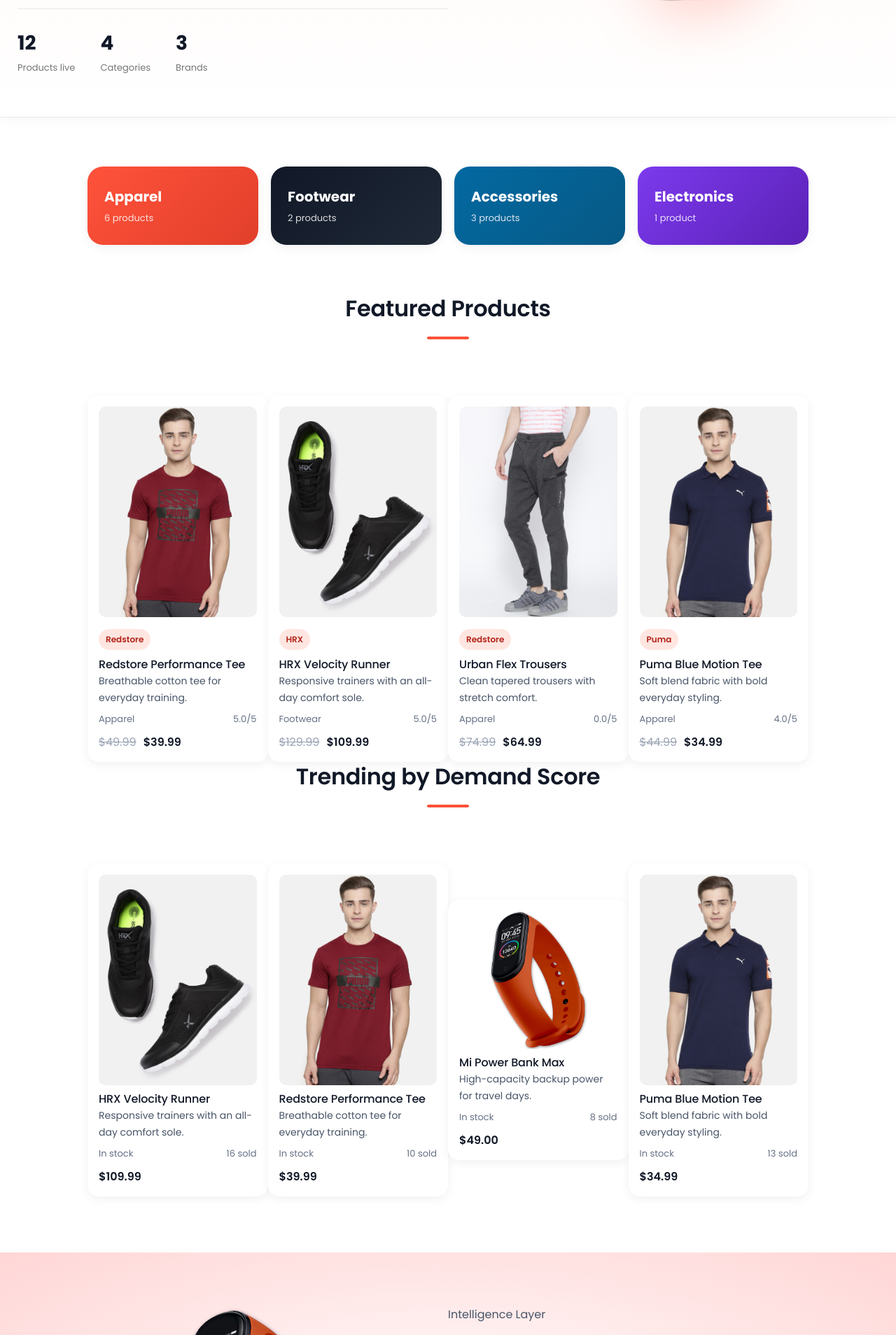
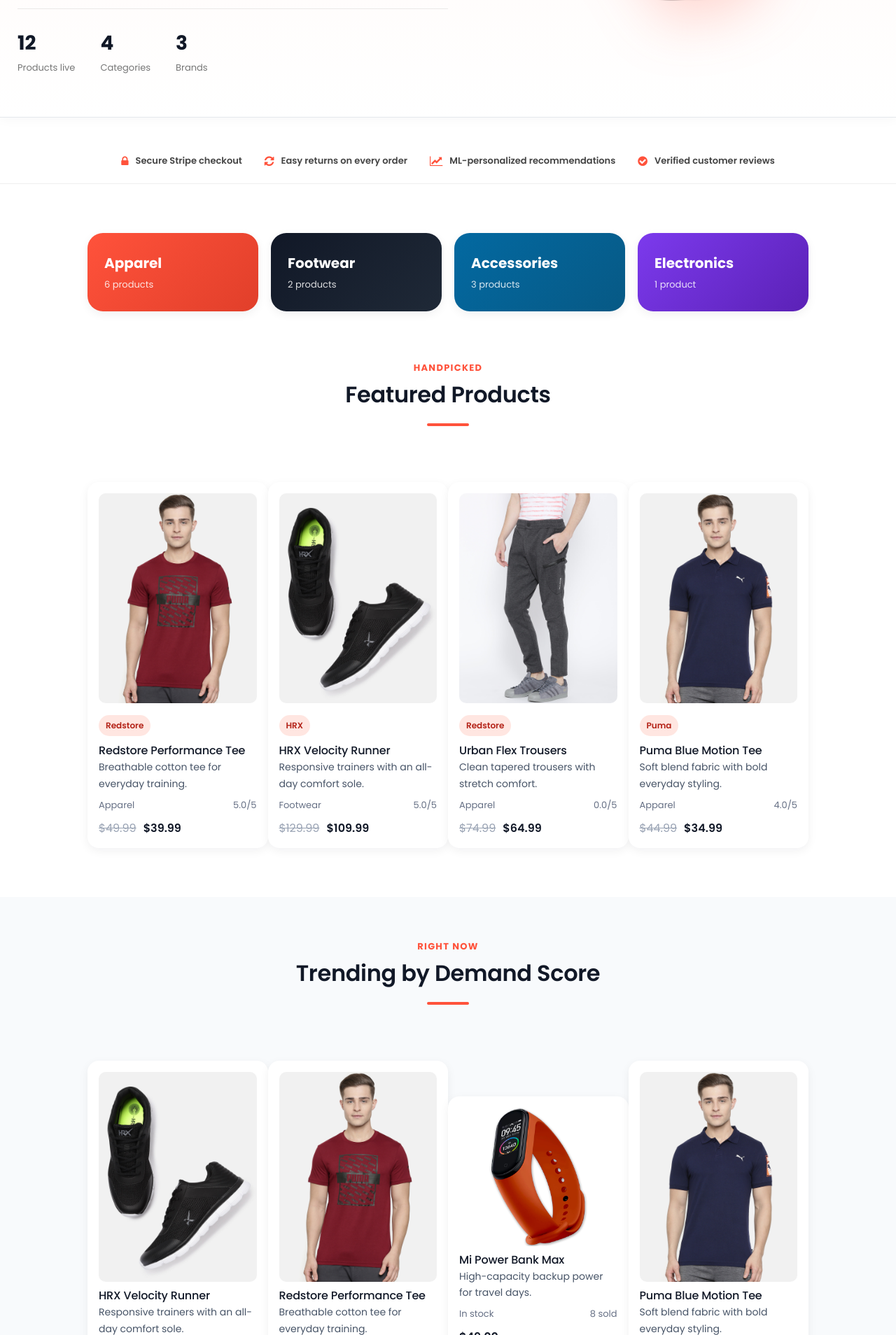
Before and after one commit to biratkdk/Dokan-Ecommerce, a Django app: page / in a window 1280 px wide. Shown: the part 646-2554 px from the top of the page at 70% size. Run offline with Django 4.2, Linux system fonts and the light colour scheme; data comes from the database, SQL or seed files in the repository; data that the repository does not hold is empty.

Commit message:
feat: give the homepage real structure - trust bar, section bands, testimonials
The page was five identical title+row blocks stacked with no visual
rhythm. Added a trust-signal strip under the hero, alternating section
bands so scroll sections read as distinct, eyebrow labels above each
heading, and a testimonials strip backed by real approved reviews.

```diff
--- a/dokan/views.py
+++ b/dokan/views.py
@@ -58,7 +58,7 @@
     recommend_items,
     suggest_support_answers,
 )
-from .models import Address, Brand, Category, EmailNotification, Item, Order, OrderItem, SupportThread
+from .models import Address, Brand, Category, EmailNotification, Item, Order, OrderItem, ProductReview, SupportThread
 from .notifications import (
     send_email_verification_code,
     send_order_placed_email,
@@ -190,6 +190,12 @@
             .annotate(item_count=Count("items", filter=Q(items__is_active=True)))
             .order_by("sort_order", "name")[:4]
         )
+        testimonials = list(
+            ProductReview.objects.approved()
+            .filter(rating__gte=4)
+            .select_related("item", "user")
+            .order_by("-verified_purchase", "-created_at")[:3]
+        )
         context.update(
             {
                 "featured_items": featured_items,
@@ -204,6 +210,7 @@
                 "categories": categories,
                 "catalog_item_count": active_catalog.count(),
                 "brand_count": Brand.objects.filter(is_featured=True).count() or Brand.objects.count(),
+                "testimonials": testimonials,
             }
         )
         return context
--- a/static/css/style.css
+++ b/static/css/style.css
@@ -227,6 +227,94 @@
     filter: drop-shadow(0 30px 40px rgba(255, 82, 59, 0.25));
 }
 
+.trust-bar {
+    border-bottom: 1px solid #eee;
+    padding: 22px 0;
+}
+
+.trust-bar-row {
+    display: flex;
+    flex-wrap: wrap;
+    justify-content: center;
+    gap: 32px;
+}
+
+.trust-item {
+    display: flex;
+    align-items: center;
+    gap: 10px;
+    font-size: 13px;
+    font-weight: 600;
+    color: #444;
+}
+
+.trust-item .fa {
+    color: var(--color-primary);
+    font-size: 16px;
+}
+
+.section-header {
+    text-align: center;
+    margin-bottom: 12px;
+}
+
+.section-eyebrow {
+    color: var(--color-primary);
+    font-size: 13px;
+    font-weight: 700;
+    letter-spacing: 0.1em;
+    text-transform: uppercase;
+    margin-bottom: 6px;
+}
+
+.section-band {
+    background: var(--color-surface-alt);
+    padding: 60px 0;
+    margin: 70px 0;
+}
+
+.testimonial-grid {
+    display: grid;
+    grid-template-columns: repeat(auto-fit, minmax(260px, 1fr));
+    gap: 22px;
+}
+
+.testimonial-card {
+    background: #fff;
+    border-radius: var(--radius-lg);
+    padding: 26px;
+    box-shadow: var(--shadow-sm);
+}
+
+.testimonial-rating {
+    display: inline-block;
+    background: var(--color-primary);
+    color: #fff;
+    font-size: 12px;
+    font-weight: 700;
+    padding: 3px 10px;
+    border-radius: 999px;
+    margin-bottom: 14px;
+}
+
+.testimonial-quote {
+    font-size: 15px;
+    line-height: 1.6;
+    color: var(--color-ink);
+    margin-bottom: 14px;
+}
+
+.testimonial-author {
+    font-size: 13px;
+    font-weight: 600;
+    color: var(--color-ink);
+}
+
+.testimonial-product {
+    font-size: 12px;
+    color: #767676;
+}
+
 .categories {
     margin: 70px 0;
 }
--- a/templates/index.html
+++ b/templates/index.html
@@ -36,6 +36,27 @@
 {% endblock %}
 
 {% block content %}
+    <div class="trust-bar">
+        <div class="small-container trust-bar-row">
+            <div class="trust-item">
+                <i class="fa fa-lock"></i>
+                <span>Secure Stripe checkout</span>
+            </div>
+            <div class="trust-item">
+                <i class="fa fa-refresh"></i>
+                <span>Easy returns on every order</span>
+            </div>
+            <div class="trust-item">
+                <i class="fa fa-line-chart"></i>
+                <span>ML-personalized recommendations</span>
+            </div>
+            <div class="trust-item">
+                <i class="fa fa-check-circle"></i>
+                <span>Verified customer reviews</span>
+            </div>
+        </div>
+    </div>
+
     {% if categories %}
         <div class="categories">
             <div class="small-container">
@@ -52,7 +73,10 @@
     {% endif %}
 
     <div class="small-container">
+        <div class="section-header">
+            <p class="section-eyebrow">Handpicked</p>
             <h2 class="title">Featured Products</h2>
+        </div>
         <div class="row">
             {% for item in featured_items %}
                 <div class="col-4">
@@ -81,7 +105,14 @@
             {% endfor %}
         </div>
 
+    </div>
+
+    <div class="section-band">
+        <div class="small-container">
+            <div class="section-header">
+                <p class="section-eyebrow">Right now</p>
                 <h2 class="title">Trending by Demand Score</h2>
+            </div>
             <div class="row">
                 {% for item in trending_items %}
                     <div class="col-4">
@@ -99,6 +130,7 @@
                         </div>
                     </div>
                 {% endfor %}
+            </div>
         </div>
     </div>
 
@@ -119,7 +151,10 @@
     </div>
 
     <div class="small-container">
+        <div class="section-header">
+            <p class="section-eyebrow">Customer favorites</p>
             <h2 class="title">Top Rated Products</h2>
+        </div>
         <div class="row">
             {% for item in top_rated_items %}
                 <div class="col-4">
@@ -170,4 +205,25 @@
             </div>
         {% endif %}
     </div>
+
+    {% if testimonials %}
+        <div class="section-band">
+            <div class="small-container">
+                <div class="section-header">
+                    <p class="section-eyebrow">In their words</p>
+                    <h2 class="title">What customers say</h2>
+                </div>
+                <div class="testimonial-grid">
+                    {% for review in testimonials %}
+                        <div class="testimonial-card">
+                            <div class="testimonial-rating">{{ review.rating }}/5</div>
+                            <p class="testimonial-quote">&ldquo;{{ review.comment }}&rdquo;</p>
+                            <p class="testimonial-author">{{ review.user.username }}{% if review.verified_purchase %} &middot; Verified purchase{% endif %}</p>
+                            <p class="testimonial-product">{{ review.item.title }}</p>
+                        </div>
+                    {% endfor %}
+                </div>
+            </div>
+        </div>
+    {% endif %}
 {% endblock %}
```
Lines whose indentation alone changed are shown as unchanged.
